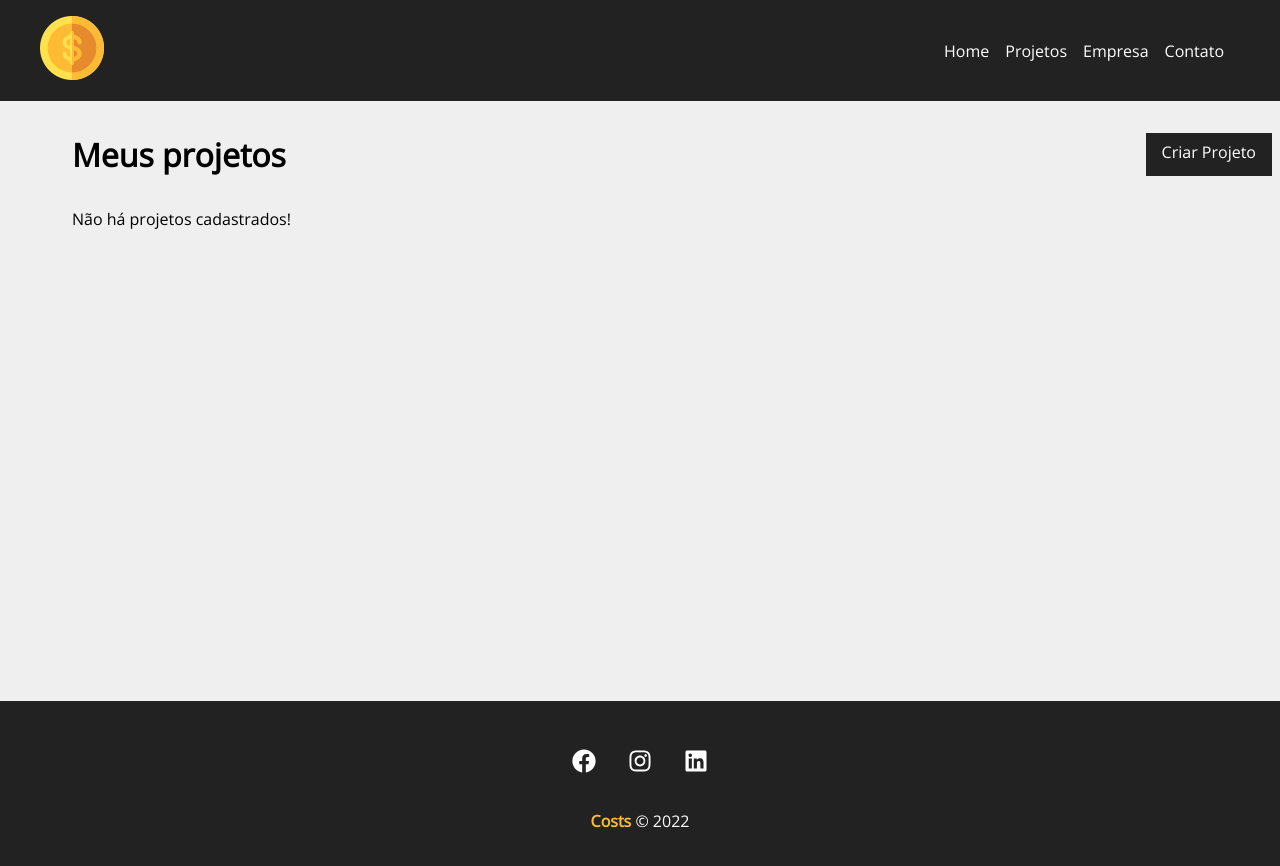
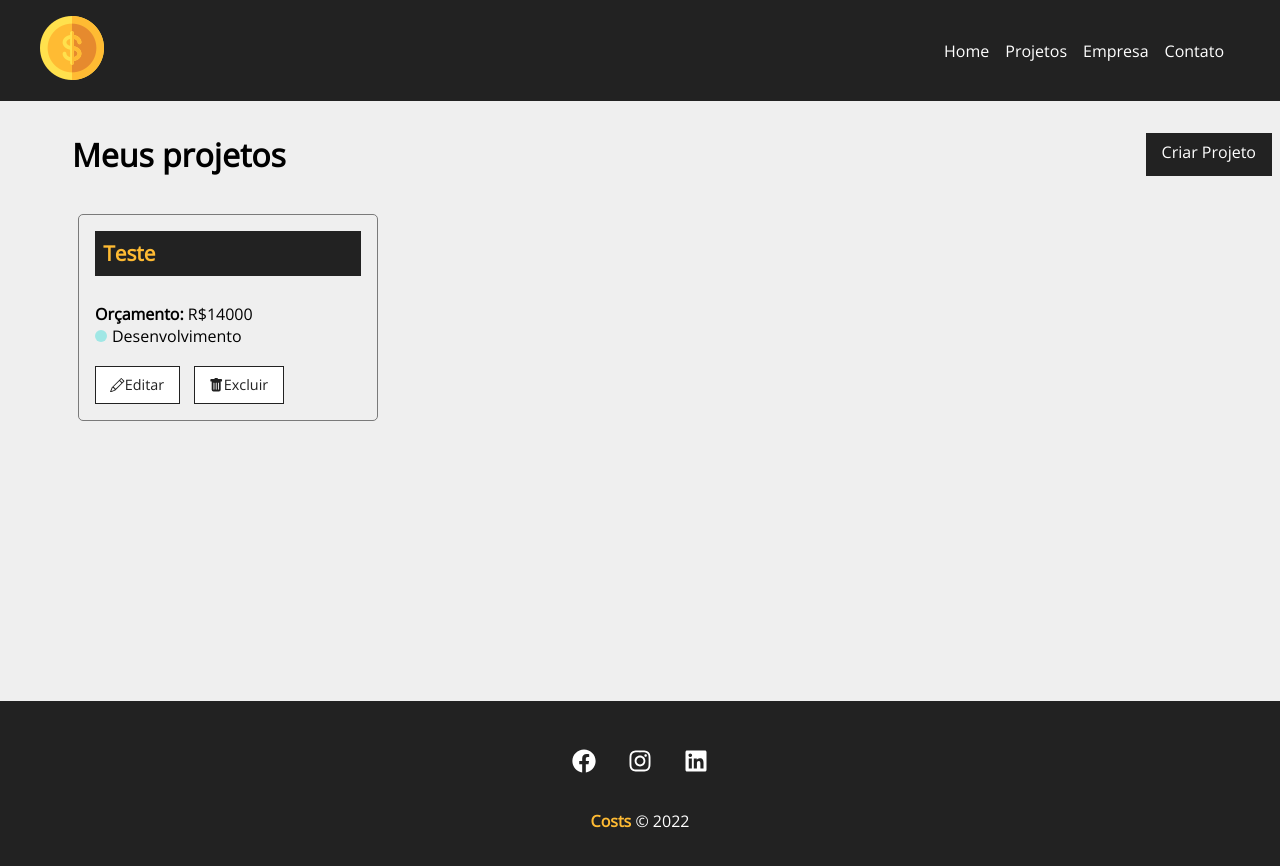
Before and after one commit to Nadiamizael/Estudos-React-Costs, a React (Create React App) app: page /projects in a window 1280 px wide. Shown: the top 866 px of the page. Built offline with nearby package versions, Linux system fonts and the light colour scheme; data requests are answered from the project's data file; a web font is replaced by a local one.

Commit message:
✨ feat: add page and edit route

```diff
--- a/db.json
+++ b/db.json
@@ -1,5 +1,17 @@
 {
-  "projects": [],
+  "projects": [
+    {
+      "name": "Teste ",
+      "budget": "14000",
+      "category": {
+        "id": "2",
+        "name": "Desenvolvimento"
+      },
+      "cost": 0,
+      "services": [],
+      "id": 1
+    }
+  ],
   "categories": [
     {
       "id": 1,
--- a/src/App.js
+++ b/src/App.js
@@ -4,6 +4,7 @@
 import Contact from "./components/pages/Contact";
 import NewProject from "./components/pages/NewProject";
 import Projects from "./components/pages/Projects";
+import Project from "./components/pages/Project";
 
 import Container from "./components/layout/Container";
 import Navbar from "./components/layout/Navbar";
@@ -20,6 +21,7 @@
           <Route path="/company" element={<Company />} />
           <Route path="/contact" element={<Contact />} />
           <Route path="/newproject" element={<NewProject />} />
+          <Route path="/project/:id" element={<Project />} />
         </Routes>
       </Container>
       <Footer />
--- /dev/null
+++ b/src/components/pages/Project.js
@@ -0,0 +1,27 @@
+import styles from "./Project.module.css";
+import { useParams } from "react-router-dom";
+import { useState, useEffect } from "react";
+
+function Project() {
+  const { id } = useParams();
+
+  const [project, setProject] = useState([]);
+
+  useEffect(() => {
+    fetch(`http://localhost:5000/projects/${id}`, {
+      method: "GET",
+      headers: {
+        "Content-Type": "application/json",
+      },
+    })
+      .then((resp) => resp.json())
+      .then((data) => {
+        setProject(data);
+      })
+      .catch((err) => console.log);
+  }, [id]);
+
+  return <p>{project.name}</p>;
+}
+
+export default Project;
--- a/src/components/project/ProjectCard.js
+++ b/src/components/project/ProjectCard.js
@@ -20,7 +20,7 @@
         <span className={`${styles[category.toLowerCase()]}`}></span> {category}
       </p>
       <div className={styles.project_card_actions}>
-        <Link to="/">
+        <Link to={`/project/${id}`}>
           <BsPencil /> Editar
         </Link>
         <button onClick={remove}>
```
Also changed, not shown: src/components/pages/Project.module.css (added).
